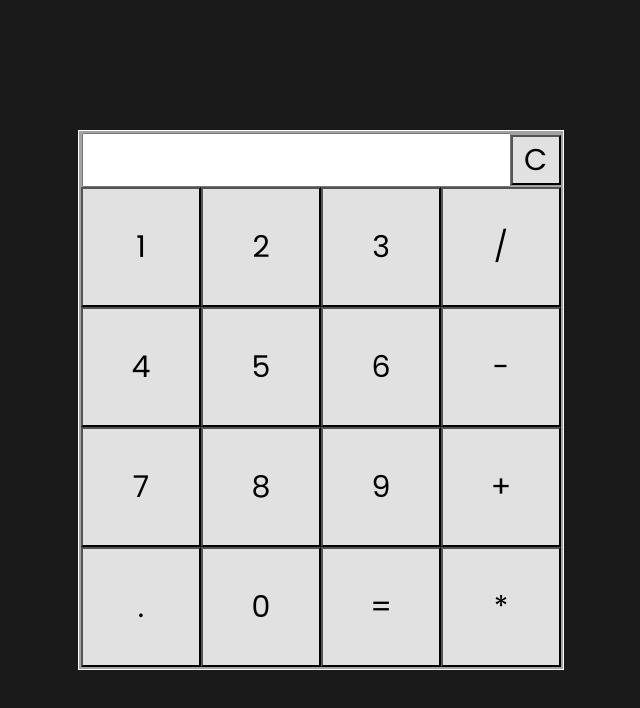
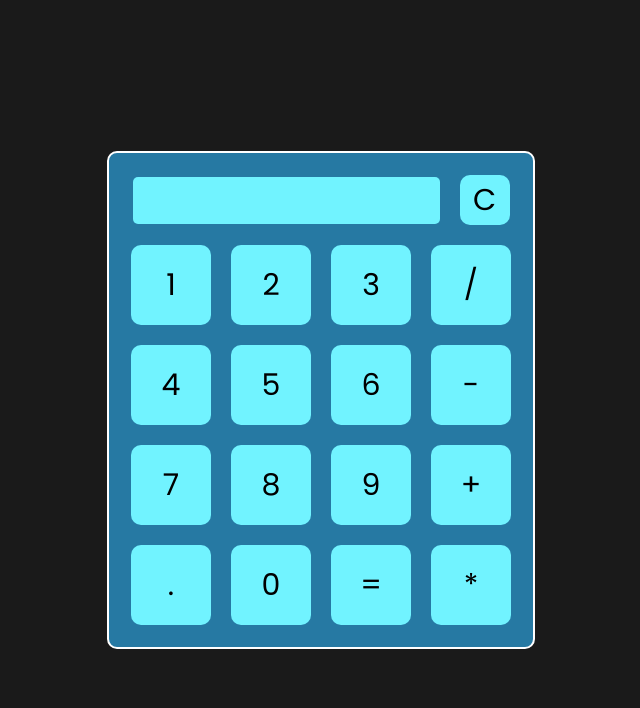
Before and after one commit to SujitAkulwar/calculator-website, a plain HTML site: page index.html in a window 1280 px wide. Shown: the whole page, without its empty margins (319-959 px from the left). Drawn offline with Linux system fonts and the light colour scheme.

Commit message:
some changes

```diff
--- a/style.css
+++ b/style.css
@@ -14,8 +14,10 @@ body{
     background-color: rgb(26, 26, 26);
 }
 table{
-    border: 1px solid white;
-    background-color: rgba(255, 255, 255, 0.6);
+    border: 2px solid white;
+    background-color: rgba(47, 186, 255, 0.6);
+    border-radius: 10px;
+    padding: 10px;
 }
 tr{
     display: flex;
@@ -24,14 +26,19 @@ tr{
     width: fit-content;
     border: 0;
 }
+td{
+    padding: 10px;
+}
 .input{
-    width:415px;
-    height: 50px;
+    width:297px;
+    height: 47px;
     padding-left: 10px;
+    border: 0;
+    border-radius: 5px;
 }
 .button{
-    height: 120px;
-    width: 120px;
+    height: 80px;
+    width: 80px;
 }
 .in{
     margin: auto;
@@ -46,10 +53,17 @@ tr{
 }
 input{
     cursor: pointer;
+    background-color: rgb(113, 243, 255);
+    border: 0;
 }
 .button,.button2{
-    background-color: rgb(225, 225, 225);
+    background-color: rgb(113, 243, 255);
+    border-radius: 10px;
+    border: 0;
+    transition-duration: 0.1s;
 }
 .button:hover,.button2:hover{
-    background-color: rgb(218, 255, 253);
+    background-color: rgb(0, 238, 255);
+    transform: translateY(-5px);
+    box-shadow: 1px 1px white;
 }
```
